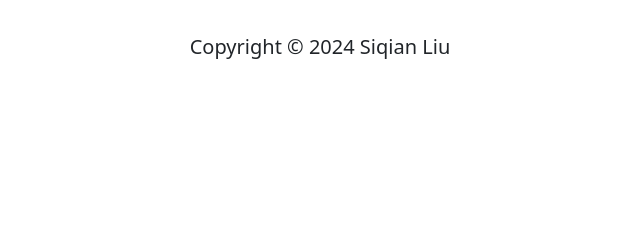
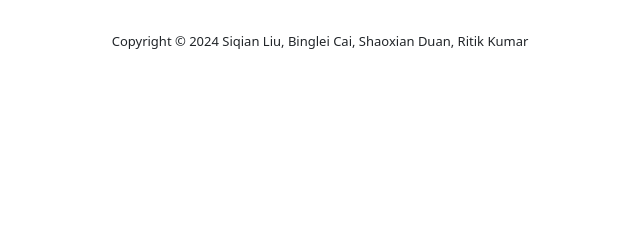
Before and after one commit to 041103621/Assign2_booksCatalog, a PHP site: page /pages/home.html in a window 1280 px wide. Shown: the part 177-417 px from the top of the page, without its empty margins (320-960 px from the left). Run offline with PHP 8.4, Linux system fonts and the light colour scheme; data that the repository does not hold is empty.

Commit message:
Update copyright information
1, Add group members' names in copyright section on all web pages
2. Set the font size of copyright information to small in public.css

```diff
--- a/css/public.css
+++ b/css/public.css
@@ -11,3 +11,7 @@ body::before {
 a {
   text-decoration: none;
 }
+
+.lead {
+  font-size:small;
+}
--- a/pages/bookdetail.html
+++ b/pages/bookdetail.html
@@ -183,7 +183,7 @@
 
     <footer class="text-dark text-center">
       <div class="container">
-        <p class="lead">Copyright &copy; 2024 Siqian Liu</p>
+        <p class="lead">Copyright &copy; 2024 Siqian Liu, Binglei Cai, Shaoxian Duan, Ritik Kumar</p>
       </div>
     </footer>
     <script
--- a/pages/bookshelf.html
+++ b/pages/bookshelf.html
@@ -64,7 +64,7 @@
 
     <footer class="text-dark text-center">
       <div class="container">
-        <p class="lead">Copyright &copy; 2024 Siqian Liu</p>
+        <p class="lead">Copyright &copy; 2024 Siqian Liu, Binglei Cai, Shaoxian Duan, Ritik Kumar</p>
       </div>
     </footer>
     <script
--- a/pages/home.html
+++ b/pages/home.html
@@ -331,7 +331,7 @@
 
     <footer class="text-dark text-center">
       <div class="container">
-        <p class="lead">Copyright &copy; 2024 Siqian Liu</p>
+        <p class="lead">Copyright &copy; 2024 Siqian Liu, Binglei Cai, Shaoxian Duan, Ritik Kumar</p>
       </div>
     </footer>
     <script
--- a/pages/index.html
+++ b/pages/index.html
@@ -206,7 +206,7 @@
 
     <footer class="text-dark text-center fixed-bottom">
       <div class="container">
-        <p class="lead">Copyright &copy; 2024 Siqian Liu</p>
+        <p class="lead">Copyright &copy; 2024 Siqian Liu, Binglei Cai, Shaoxian Duan, Ritik Kumar</p>
       </div>
     </footer>
 
```
